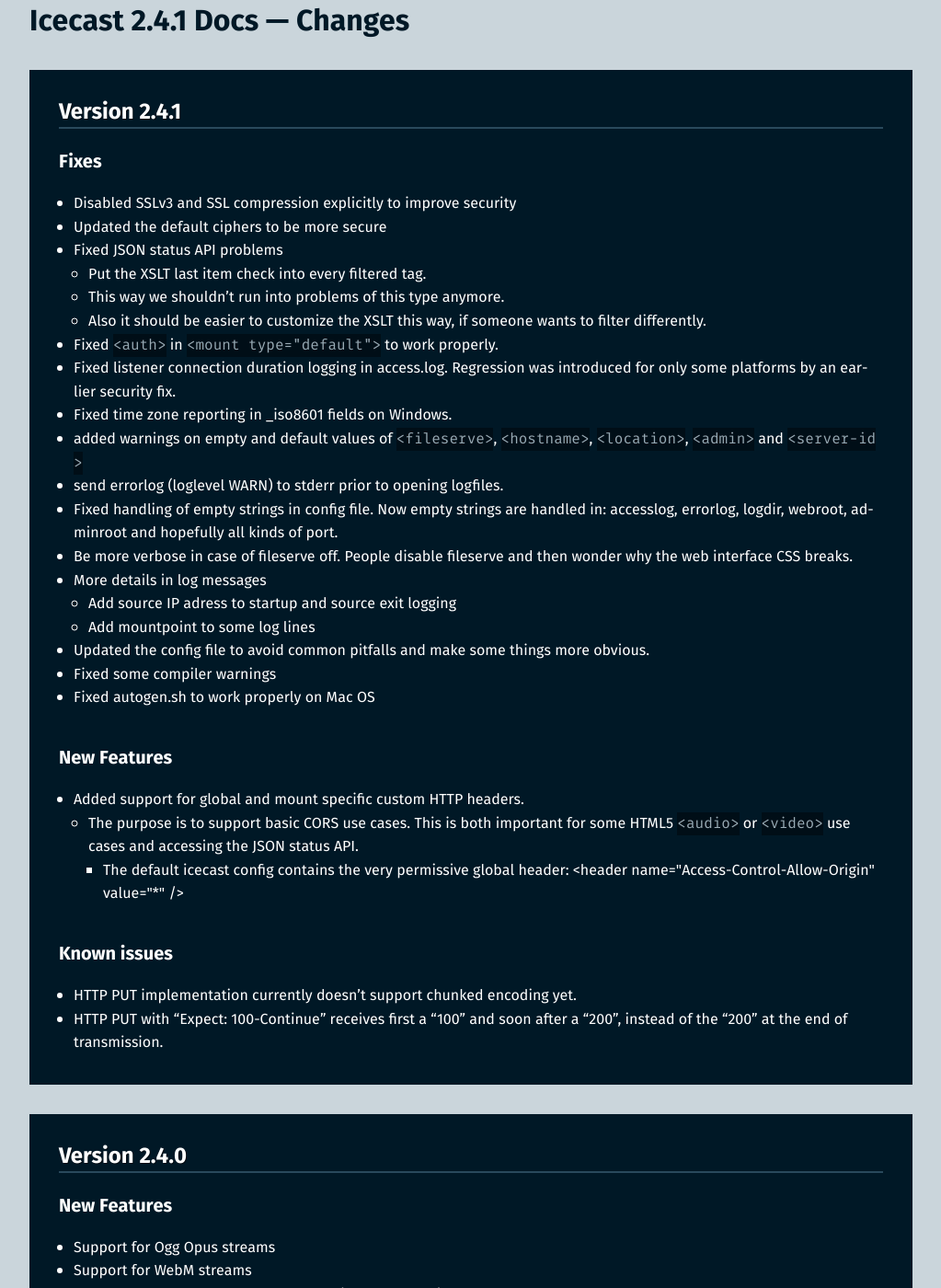
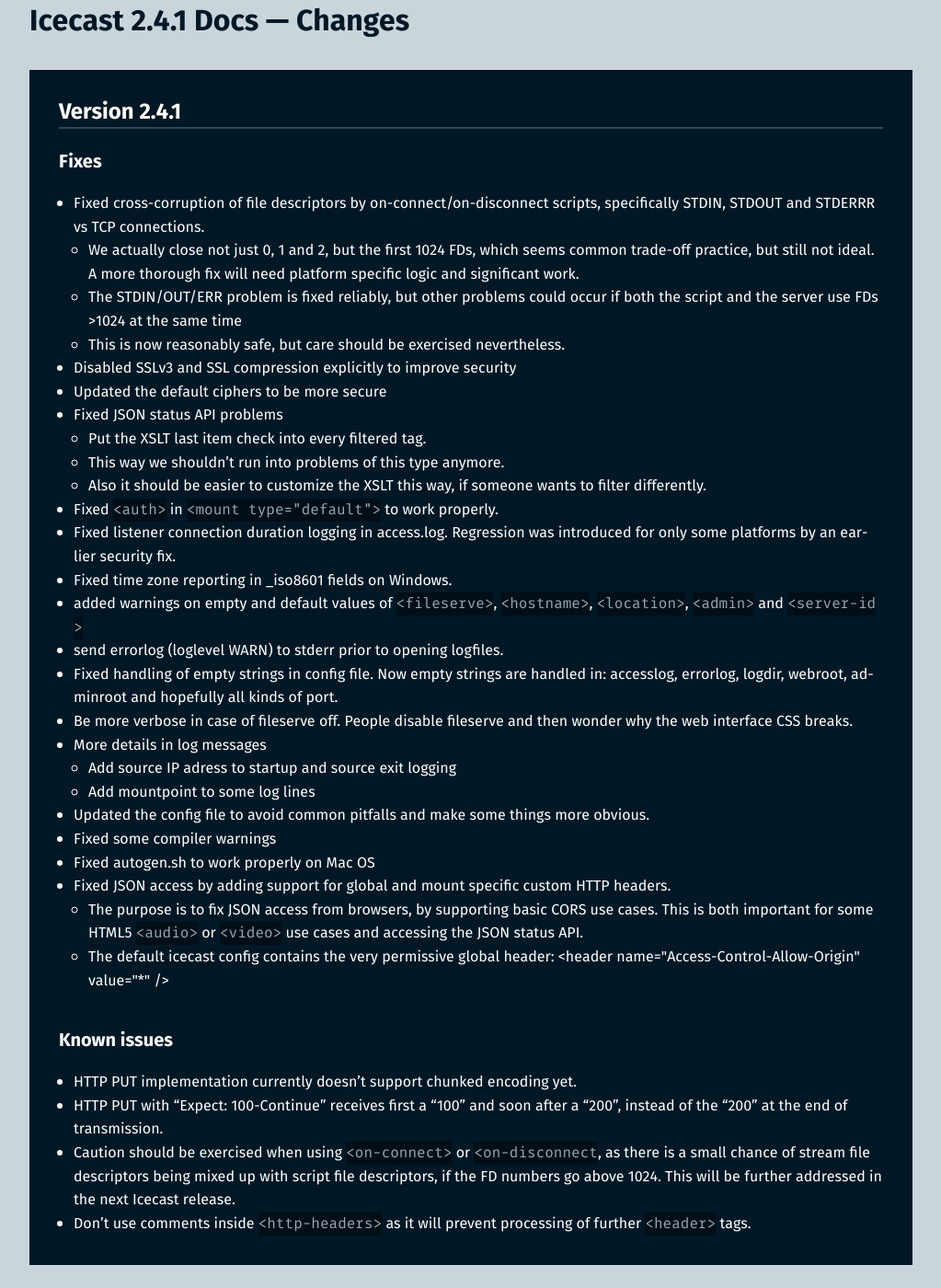
Before and after one commit to barionleg/Xipho, a Jekyll site: the page built from docs/icecast-2.4.1/changes.md, in a window 1280 px wide and 1400 px high, scrolled down 284 px. Shown: the whole window at 92% size, without its empty margins (128-1151 px from the left). Built offline with Jekyll 4.4.1, drawn with Linux system fonts in a browser that asks for light colours.

Commit message:
Added more fixes and known issues.

```diff
--- a/docs/icecast-2.4.1/changes.md
+++ b/docs/icecast-2.4.1/changes.md
@@ -10,6 +10,10 @@ version: 2.4.1
 
 ## Fixes
 
+-	Fixed cross-corruption of file descriptors by on-connect/on-disconnect scripts, specifically STDIN, STDOUT and STDERRR vs TCP connections.
+	* We actually close not just 0, 1 and 2, but the first 1024 FDs, which seems common trade-off practice, but still not ideal. A more thorough fix will need platform specific logic and significant work.
+	* The STDIN/OUT/ERR problem is fixed reliably, but other problems could occur if both the script and the server use FDs >1024 at the same time
+	* This is now reasonably safe, but care should be exercised nevertheless.
 -	Disabled SSLv3 and SSL compression explicitly to improve security
 -	Updated the default ciphers to be more secure
 -	Fixed JSON status API problems
@@ -29,18 +33,16 @@ version: 2.4.1
 -	Updated the config file to avoid common pitfalls and make some things more obvious.
 -	Fixed some compiler warnings
 -	Fixed autogen.sh to work properly on Mac OS
-
-## New Features
-
--	Added support for global and mount specific custom HTTP headers.
-	* The purpose is to support basic CORS use cases. This is both important for some HTML5 `<audio>` or `<video>` use cases and accessing the JSON status API.
-        * The default icecast config contains the very permissive global header: <header name="Access-Control-Allow-Origin" value="*" />
+-	Fixed JSON access by adding support for global and mount specific custom HTTP headers.
+	* The purpose is to fix JSON access from browsers, by supporting basic CORS use cases. This is both important for some HTML5 `<audio>` or `<video>` use cases and accessing the JSON status API.
+	* The default icecast config contains the very permissive global header: <header name="Access-Control-Allow-Origin" value="*" />
 
 ## Known issues
 
 -	HTTP PUT implementation currently doesn't support chunked encoding yet.
 -	HTTP PUT with "Expect: 100-Continue" receives first a "100" and soon after a "200", instead of the "200" at the end of transmission.
-
+-	Caution should be exercised when using `<on-connect>` or `<on-disconnect`, as there is a small chance of stream file descriptors being mixed up with script file descriptors, if the FD numbers go above 1024. This will be further addressed in the next Icecast release.
+-	Don't use comments inside `<http-headers>` as it will prevent processing of further `<header>` tags.
 </article>
 
 <article id="v2.4.0" markdown="1">
```
Also changed, not shown: docs/icecast-2.4.1/config-file.md (+4 -1 lines).
